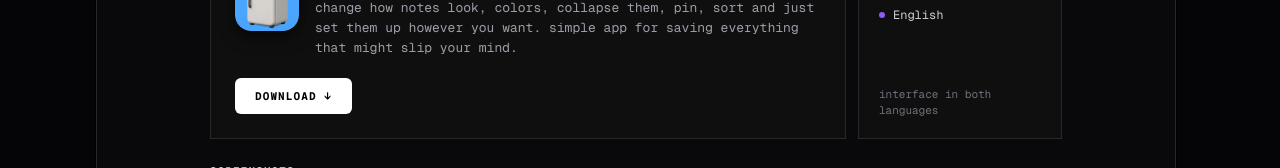
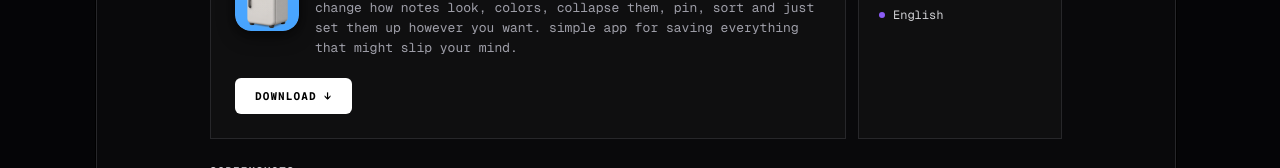
Before and after one commit to o-lehner/olivier-lehner, a Next.js app: page /app/remo in a window 1280 px wide. Shown: the part 243-411 px from the top of the page. Built offline with nearby package versions, Linux system fonts and the light colour scheme.

Commit message:
fix: remove languages subtitle, keep only JEZYKI list

```diff
--- a/src/app/app/[slug]/page.tsx
+++ b/src/app/app/[slug]/page.tsx
@@ -91,7 +91,6 @@ export default function AppDetail() {
               <span className="h-1.5 w-1.5 rounded-full bg-[#8b5cf6] shrink-0" /> English
             </span>
           </div>
-          <p className="mt-auto pt-4 text-[11px] font-mono leading-4 text-zinc-500">{lang === "pl" ? "interfejs w obu językach" : "interface in both languages"}</p>
         </div>
       </div>
 
```
